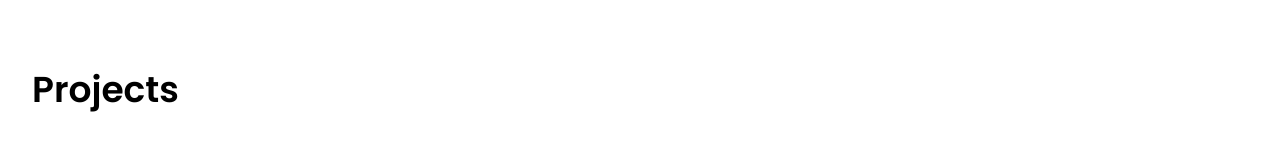
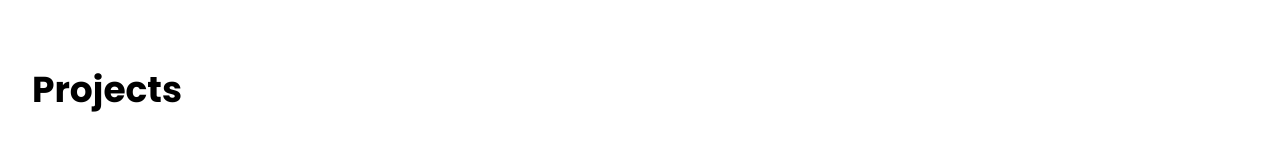
Before and after one commit to omar-labana/old-portfolio, a Vue app: page / in a window 1280 px wide. Shown: the part 730-880 px from the top of the page. Built offline with nearby package versions, Linux system fonts and the light colour scheme.

Commit message:
Edit Projects Heading

```diff
--- a/src/components/Projects.vue
+++ b/src/components/Projects.vue
@@ -1,6 +1,6 @@
 <template>
   <section>
-    <h2 class="text-4xl font-semibold">Projects</h2>
+    <h2 class="text-4xl font-bold">Projects</h2>
     <!-- Cards -->
     <div class="flex flex-col justify-items-center items-center">
       <Project
```
